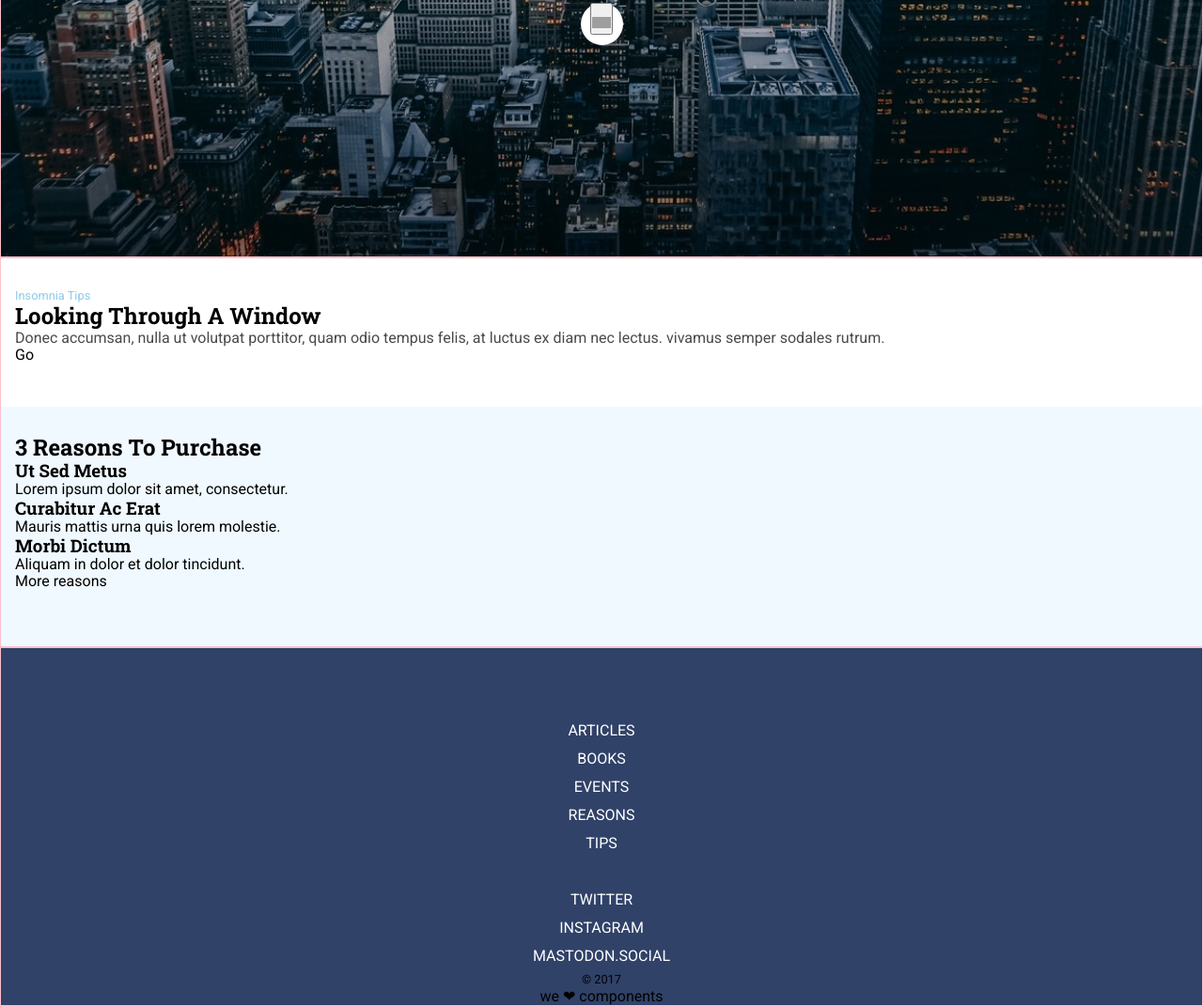
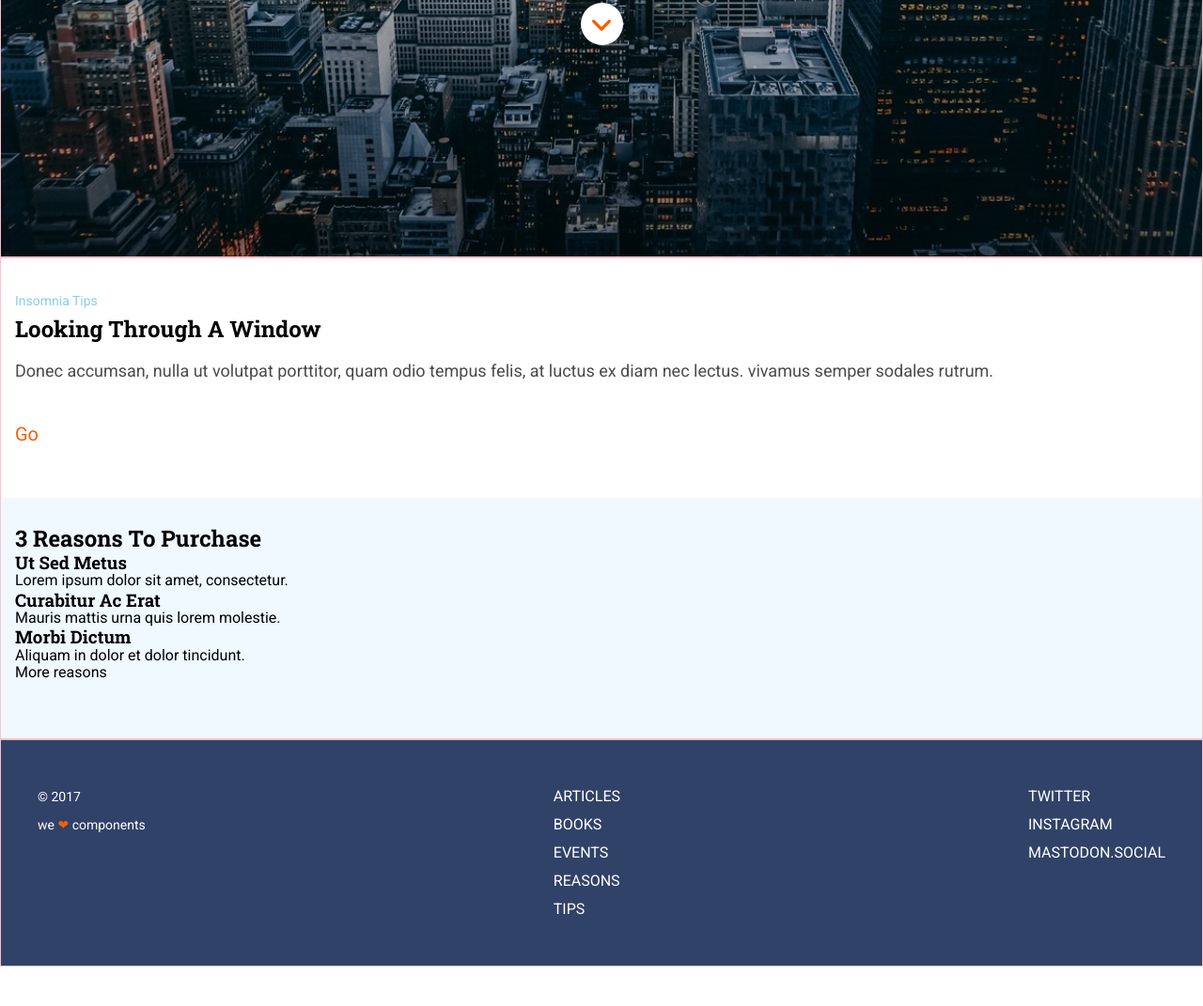
Before and after one commit to Cris-ti-na/modulo-1-evaluacion-final-Cris-ti-na, a website: page src/html/index.html in a window 1280 px wide. Shown: the part 526-1597 px from the top of the page at 94% size. After the commit the page ends 1555 px from the top, so only its background shows below. Drawn offline with nearby package versions, Linux system fonts and the light colour scheme; files that its build step writes are made by us from their sources; grey boxes are pictures that could not be loaded; files whose address does not match are found by name.

Commit message:
complete footer and header style

```diff
--- a/src/html/partials/footer.html
+++ b/src/html/partials/footer.html
@@ -37,11 +37,11 @@
     </nav>
   </div>
 
-  <div>
-    <small>
+  <div class="page__footer--info">
+    <p>
       &copy; 2017
-    </small>
-    <p>we <span class="page__footer--heart">❤︎</span> components</p>
+    </p>
+    <p>we <span class="heart">❤︎</span> components</p>
   </div>
 
 </footer>
--- a/src/html/partials/header.html
+++ b/src/html/partials/header.html
@@ -1,6 +1,6 @@
 <header class="page__header">
   <a class="page__header--menu" href="http://adalab.es" target="_blank" title="Go to Adalab website">
-    <img src="http://placekitten.com/16/14" alt="Menu icon">
+    <img src="./assets/images/ico-menu.svg" alt="Menu icon">
   </a>
 
   <div class="page__header--hero">
@@ -11,9 +11,7 @@
       In hac habitasse platea dictumst.
     </p>
     <a href="#section2" title="Scroll down">
-      <button>
-        <img src="http://placekitten.com/20/12" alt="Scroll down">
-      </button>
+      <img src="./assets/images/ico-scroll-down.svg" alt="Scroll down">
     </a>
   </div>
 </header>
--- a/src/scss/core/_variables.scss
+++ b/src/scss/core/_variables.scss
@@ -2,8 +2,13 @@
 $font-primary: 'Roboto', sans-serif;
 $font-secondary: 'Roboto Slab', serif;
 $font-size: 16px;
+
 $font-size-h1: 42px;
 $font-size-t3: 24px;
+$font-size-button: 20px;
+$font-size-t4: 18px;
+$font-size-small: 14px;
+
 
 /* COLORS */
 $color-primary:black;
@@ -13,6 +18,7 @@ $color-bk1: #eff9ff;
 $color-bk2: #304268;
 $color-menu: #0271bc;
 $color-aux: #8ccbea;
+$color-button: #f26002;
 
 /* DEVICE SIZES */
 $tablet: 768px;
--- a/src/scss/layout/_footer.scss
+++ b/src/scss/layout/_footer.scss
@@ -4,17 +4,51 @@
     flex-direction: column;
     align-items: center;
     text-align: center;
+    justify-content: center;
 
+    @include forTablet {
+        flex-direction: row;
+        justify-content: space-between;
+        text-align: left;
+        align-items: start;
+        padding: 45px 39px;
+    }
 
     &--llinks, &--rlinks {
         text-transform: uppercase;
         line-height: 30px;
         color: $color-secondary;
+        padding-bottom: 30px;
+
+        @include forTablet {
+            padding-bottom: 0;
+            order: 2;
+        }
     }
 
     &--llinks {
         padding-top: 73px;
-        padding-bottom: 30px;
+
+        @include forTablet {
+            padding-top: 0;
+        }
     }
 
+    &--info {
+        color: $color-secondary;
+        font-size: $font-size-small;
+        line-height: 30px;
+        padding-bottom: 45px;
+
+        .heart {
+            color: $color-button;
+        }
+
+        @include forTablet {
+            order: 1;
+            padding-bottom: 0;
+        }
+    }
+
+
 }
--- a/src/scss/layout/_header.scss
+++ b/src/scss/layout/_header.scss
@@ -8,6 +8,7 @@
     width: 44px;
     background-color: $color-menu;
     display: inline-block;
+    top: 0;
     position: fixed;
     align-items: center;
     justify-content: center;
@@ -57,7 +58,8 @@
       background-color: $color-secondary;
 
       img {
-        padding-top: 13px;
+        padding-top: 18px;
+
       }
     }
 
--- a/src/scss/layout/_main.scss
+++ b/src/scss/layout/_main.scss
@@ -8,14 +8,27 @@
 
         small {
             color: $color-aux;
+            font-size: $font-size-small;
+            line-height: 30px;
             text-transform: capitalize;
         }
         h2 {
             font-size: $font-size-t3;
+            line-height: 30px;
+            padding-bottom: 15px;
         }
         p {
             color: $color-medium;
+            font-size: $font-size-t4;
+            line-height: 30px;
+            padding-bottom: 30px;
         }
+        a {
+            color: $color-button;
+            font-size: $font-size-button;
+            line-height: 45px;
+        }
+
     }
 
     &--section2 {
```
Also changed, not shown: public/index.html (+6 -8 lines), public/assets/css/main.css, 1 other file.
